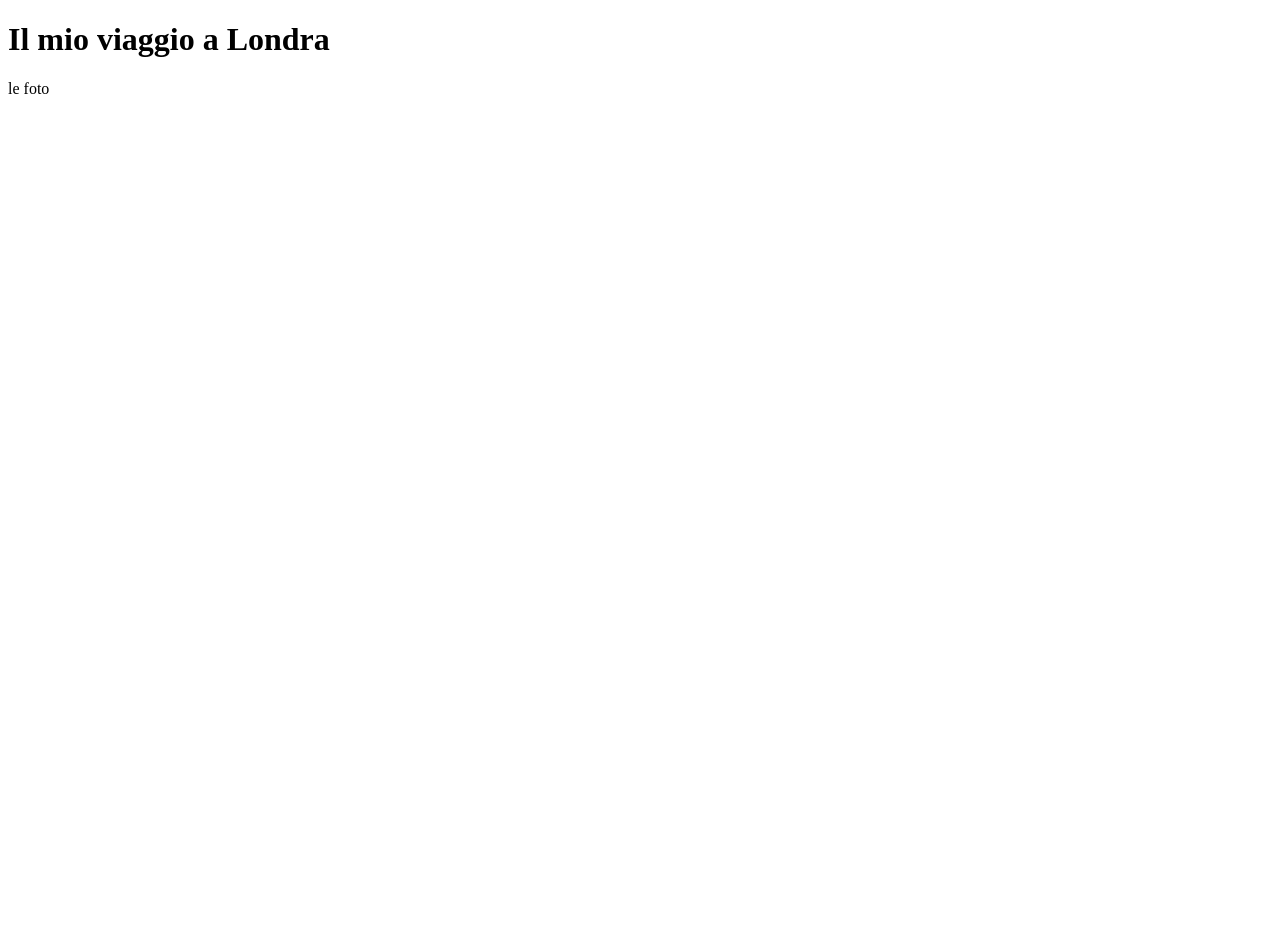
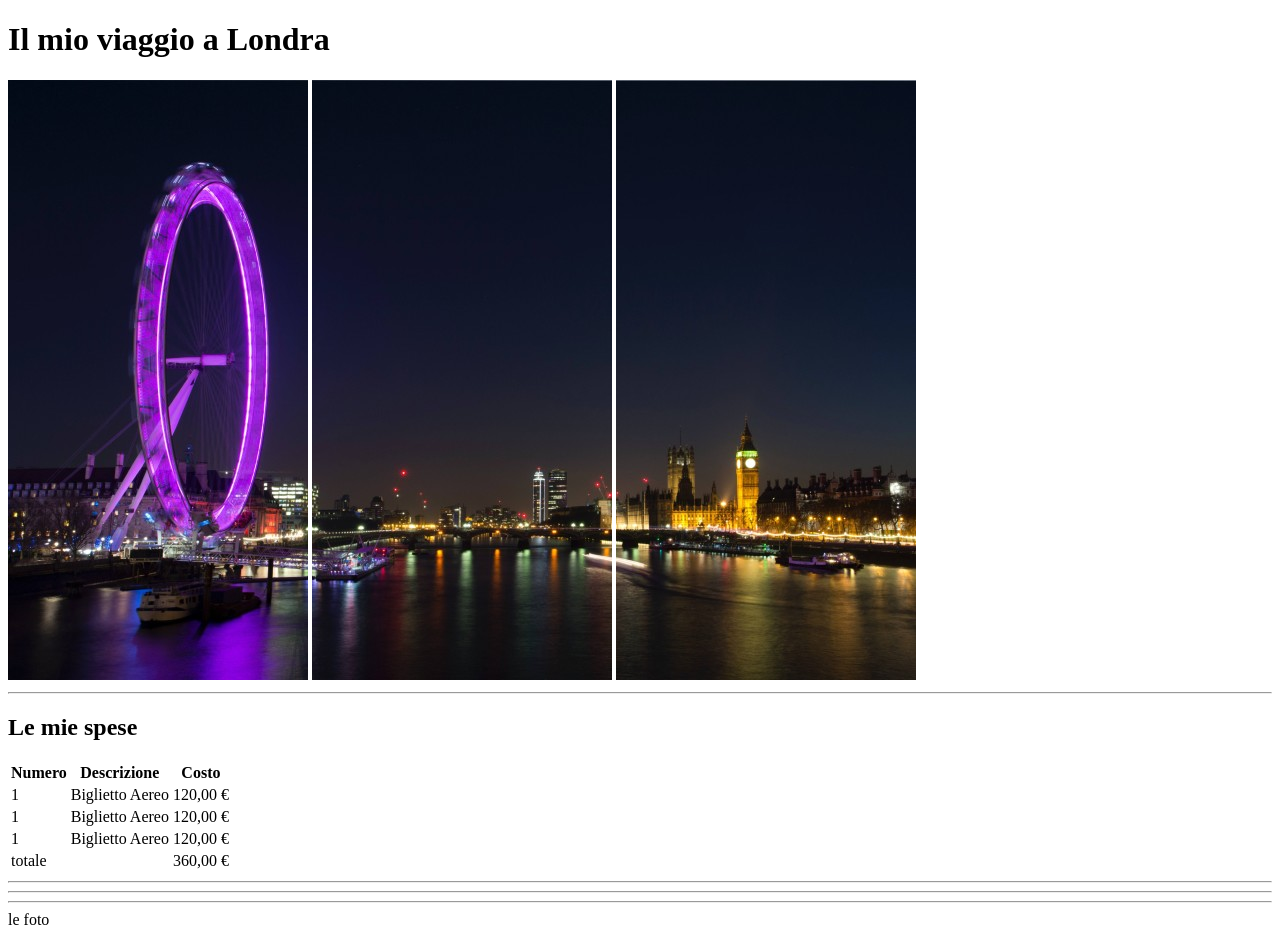
Before and after one commit to Leppo84/html-london-trip, a plain HTML site: page index.html in a window 1280 px wide. Before the commit the page ends 800 px from the top, so only its background shows below. Drawn offline with Linux system fonts and the light colour scheme.

Commit message:
Header con foto e tabella spese

```diff
--- a/index.html
+++ b/index.html
@@ -12,20 +12,56 @@
             Il mio viaggio a Londra
         </h1>
         <!-- foto trittico -->
+        <img src="img/pexels-bill-emrich-230794-0.jpg" alt="london view left">
+        <img src="img/pexels-bill-emrich-230794-1.jpg" alt="london view center">
+        <img src="img/pexels-bill-emrich-230794-2.jpg" alt="london view right">
     </header>
-
+    <hr>
     <section>
         <!-- spese -->
+        <h2>Le mie spese</h2>
+        <table>
+            <thead>
+                <tr>
+                    <th>Numero</th>
+                    <th>Descrizione</th>
+                    <th>Costo</th>
+                </tr>
+            </thead>
+            <tbody>
+                <tr>
+                    <td>1</td>
+                    <td>Biglietto Aereo</td>
+                    <td>120,00 €</td>
+                </tr>
+                <tr>
+                    <td>1</td>
+                    <td>Biglietto Aereo</td>
+                    <td>120,00 €</td>
+                </tr>
+                <tr>
+                    <td>1</td>
+                    <td>Biglietto Aereo</td>
+                    <td>120,00 €</td>
+                </tr>
+                <tr>
+                    <td>totale</td>
+                    <td></td>
+                    <td>360,00 €</td>
+                </tr>
+
+            </tbody>
+        </table>
     </section>
-
+    <hr>
     <section>
         <!-- to do -->
     </section>
-
+    <hr>
     <section>
         <!-- info -->
     </section>
-
+    <hr>
     <footer>
 le foto
     </footer>
```
